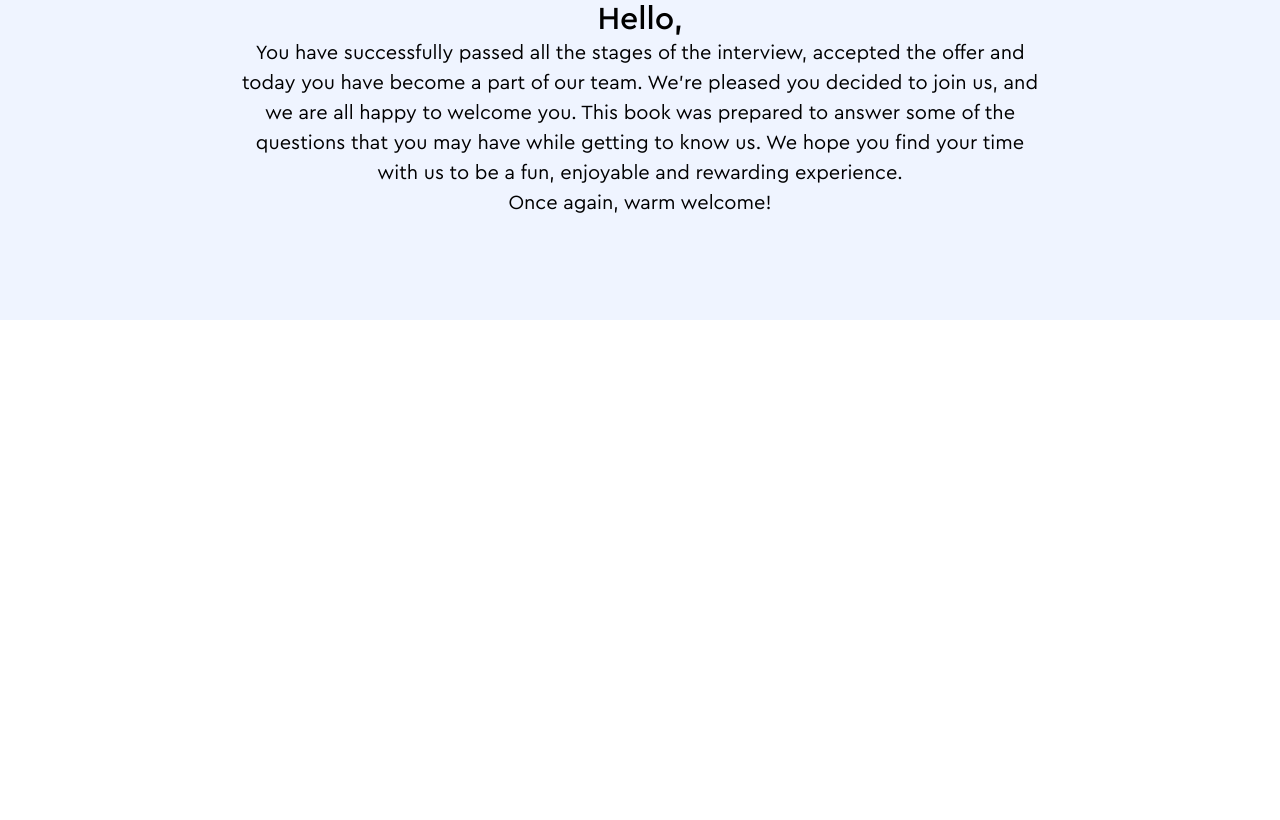
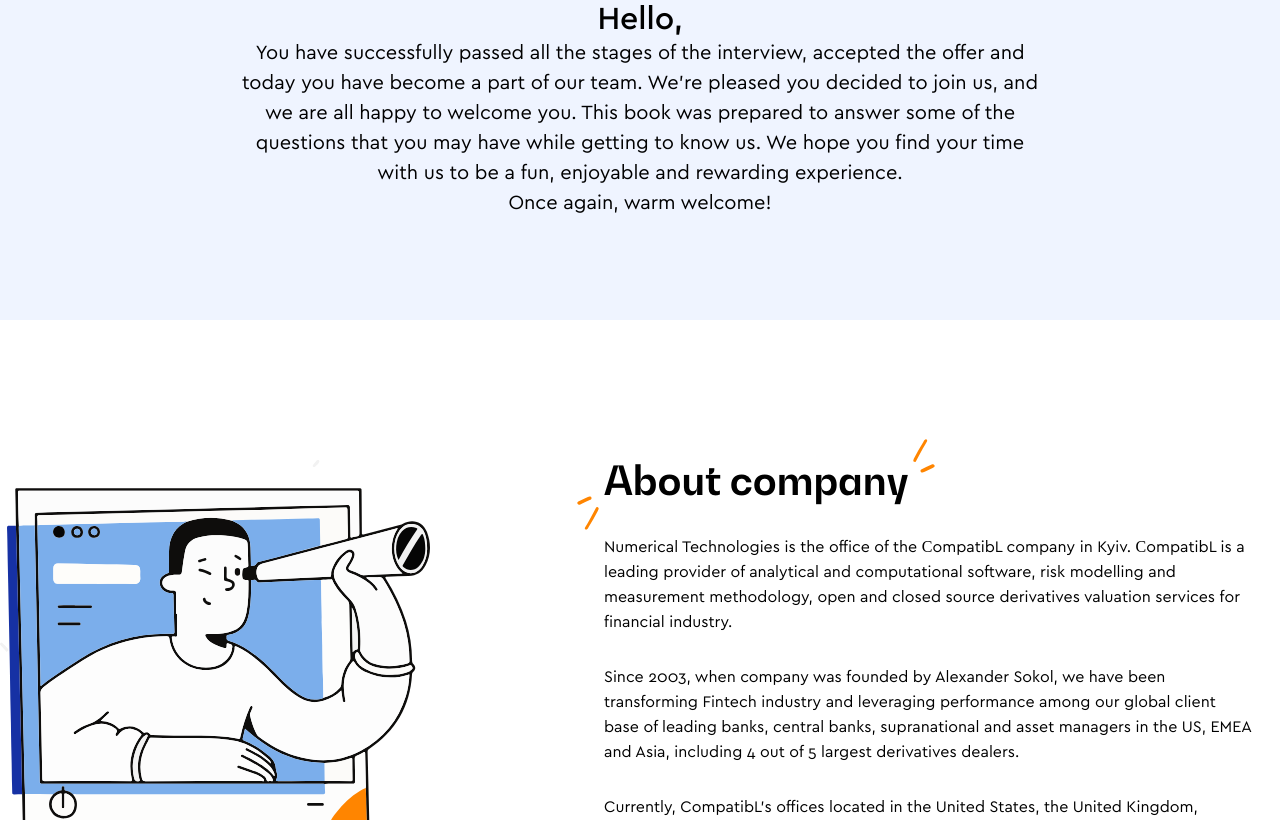
Before and after one commit to helenaV23/Welcome-Book, a plain HTML site: page index.html in a window 1280 px wide. Shown: the part 854-1674 px from the top of the page. Before the commit the page ends 1174 px from the top, so only its background shows below. Drawn offline with Linux system fonts and the light colour scheme.

Commit message:
new section 'about company'

```diff
--- a/index.html
+++ b/index.html
@@ -10,7 +10,7 @@
 <body>
     <header>
         <div class="container">
-            <div class="flexwraper">
+            <div class="push-apart">
                 <a href="#">
                     <img src="images/welcome-book-(logo).svg" alt="welcome-book">
                 </a>
@@ -21,17 +21,13 @@
                     <li><a href="#">Benefits</a></li>
                     <li><a href="#">Systems</a></li>
                 </ul>
-                <!-- <a href="#" class="burger-menu"></a> -->
-                <!-- <a href="#" class="burger-menu-btn">
-                    <span class="burger-menu-lines"></span>
-                </a> -->
             </div>
         </div>
     </header>
-
+    <main>
         <section class="main-screen">
             <div class="container">
-            <div class="flexwraper">
+                <div class="push-apart">
                     <div class="content">
                         <h1>Welcome book for new employees</h1>
                         <p class="description">The information in this book will help you get to know the company and find some answers to your questions</p>
@@ -42,11 +38,10 @@
             </div>
         </section>
 
-
         <section class="welcome-message">
             <div class="container">
                 <p class="welcome-message-text">
-                    <span class="highlighted-word">Hello,</span><br>
+                    <span>Hello,</span><br>
                     You have successfully passed all the stages of the interview, accepted the offer and today you have become a part of our team.
                     We’re pleased you decided to join us, and we are all happy to welcome you. This book was prepared to answer some of the questions that you may have while getting to know us.
                     We hope you find your time with us to be a fun, enjoyable and rewarding experience.<br>
@@ -54,5 +49,34 @@
                 </p>
             </div>
         </section>
+
+        <section class="about-company">
+            <div class="container">
+                <div class="push-apart">
+                    <img src="images/about-company-illustration.svg" alt="man-with-spyglass">
+                    <div class="about-company-content">
+                        <div>
+                            <img class="left-illustr-element-h2"src="images/left-quotation-mark.svg" alt="quotation-mark">
+                            <img class="right-illustr-element-h2"src="images/right-quotation-mark.svg" alt="quotation-mark">
+                            <h2>About company</h2>
+                        </div>
+                        <p>
+                            Numerical Technologies is the office of the СompatibL company in Kyiv. СompatibL is a leading provider of analytical
+                            and computational software, risk modelling and measurement methodology, open and closed source derivatives valuation services
+                            for financial industry.
+                        </p>
+                        <p>
+                            Since 2003, when company was founded by Alexander Sokol, we have been transforming Fintech industry and leveraging performance
+                            among our global client base of leading banks, central banks, supranational and asset managers in the US, EMEA and Asia, including 4
+                            out of 5 largest derivatives dealers.
+                        </p>
+                        <p>
+                            Currently, CompatibL’s offices located in the United States, the United Kingdom, Singapore, Poland and Belarus.
+                        </p>
+                    </div>
+                </div>
+            </div>
+        </section>
+    </main>
 </body>
 </html>
--- a/styles.css
+++ b/styles.css
@@ -1,28 +1,34 @@
 @font-face {
-    font-family: 'Bw-Gradual-bold';
+    font-family: 'Bw-Gradual';
     src: url('fonts/BwGradual-Bold.woff');
+    font-weight: 700;
 }
 
 @font-face {
-    font-family: 'BW-Gradual-regular';
+    font-family: 'BW-Gradual';
     src: url('fonts/BwGradual-Regular.woff');
+    font-weight: 400;
 }
 
 @font-face {
-    font-family: 'Cera-regular';
+    font-family: 'Cera';
     src: url('fonts/Cera-Regular.ttf');
+    font-weight: 400;
 }
 
 @font-face {
-    font-family:'Cera-medium';
+    font-family: 'Cera';
     src: url('fonts/Cera-Medium.woff');
+    font-weight: 500;
 }
 
 
 body {
     margin: 0px;
-    font-family: 'Cera-regular';
+    font-family: 'Cera';
+    font-weight: 400;
     font-size: 16px;
+    line-height: 25px;
 }
 
 header {
@@ -34,7 +40,7 @@ header {
     margin: auto;
 }
 
-.flexwraper {     /*змінити назву */
+.push-apart {
     display: flex;
     justify-content: space-between;
 }
@@ -44,24 +50,25 @@ header {
     background-color: #001FA8;
     position: relative;
     padding: 112px 0px 38px;
+    color: white;
 }
 
-.main-screen::after{
+.main-screen::after {
     content: '';
     position: absolute;
     top: 100%;
     background: linear-gradient(to right bottom, #001FA8 50%, transparent calc(50% + 1px));
     width: 100%;
     height: 75px;
-
 }
 
 h1 {
     width: 650px;
     margin: 0px;
-    font-family: 'BW-Gradual-bold';
+    font-family: 'BW-Gradual';
+    font-weight: 700;
     font-size: 56px;
-    color: white;
+    line-height: 65px;
 }
 
 .description {
@@ -70,7 +77,6 @@ h1 {
     margin-bottom: 50px;
     font-size: 20px;
     line-height: 30px;
-    color: white;
 }
 
 .content {
@@ -81,9 +87,10 @@ h1 {
     margin: 0px;
     border: 0px;
     border-radius: 0px;
-    padding: 18px 36px 18px 36px;
+    padding: 18px 36px;
     background-color: black;
-    font-family: 'BW-Gradual-bold';
+    font-family: 'BW-Gradual';
+    font-weight: 700;
     font-size: 16px;
     line-height: 20px;
     color: white;
@@ -94,8 +101,6 @@ h1 {
     height: 411px;
     width: 538px;
 }
-
-
 
 .navbar {
     margin: 0px;
@@ -115,7 +120,8 @@ h1 {
 .navbar li {
     display: inline;
     margin-right: 60px;
-    font-family: 'BW-Gradual-regular';
+    font-family: 'BW-Gradual';
+    font-weight: 400;
 }
 
 .navbar li:last-child {
@@ -137,7 +143,51 @@ h1 {
     display: inline-block;
 }
 
-.highlighted-word {
+.welcome-message-text span {
     font-size: 32px;
-    font-family:'Cera-medium';
+    font-family:'Cera';
+    font-weight: 500;
 }
+
+.about-company {
+    padding: 140px 0px 148px;
+    position: relative;
+}
+
+h2 {
+    font-family: 'BW-Gradual';
+    font-weight: 700;
+    font-size: 40px;
+    line-height: 100%;
+    width: 305px;
+    margin: 0px;
+    margin-bottom: 35px;
+}
+
+.about-company p {
+    display: inline-block;
+    width: 649px;
+    margin: 0px 0px 30px;
+}
+
+.about-company p:last-child {
+    margin-bottom: 0px;
+}
+
+.about-company-content {
+    width: 676px;
+}
+
+.about-company-content img {
+    position: absolute;
+}
+
+.left-illustr-element-h2 {
+    margin-top: 34px;
+    margin-left: -27px;
+}
+
+.right-illustr-element-h2 {
+    margin-left: 304px;
+    margin-top: -21px;
+}
```
Also changed, not shown: images/about-company-illustration.svg (added), images/left-quotation-mark.svg (added), images/right-quotation-mark.svg (added). Lines whose indentation alone changed are shown as unchanged.
